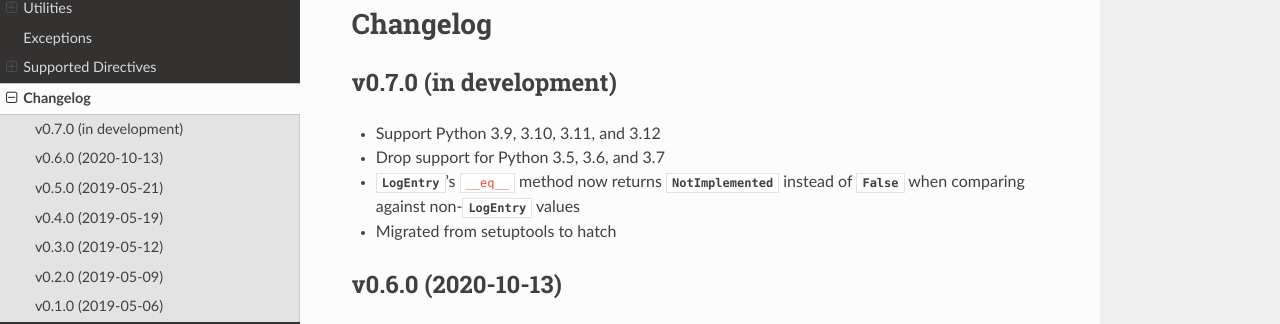
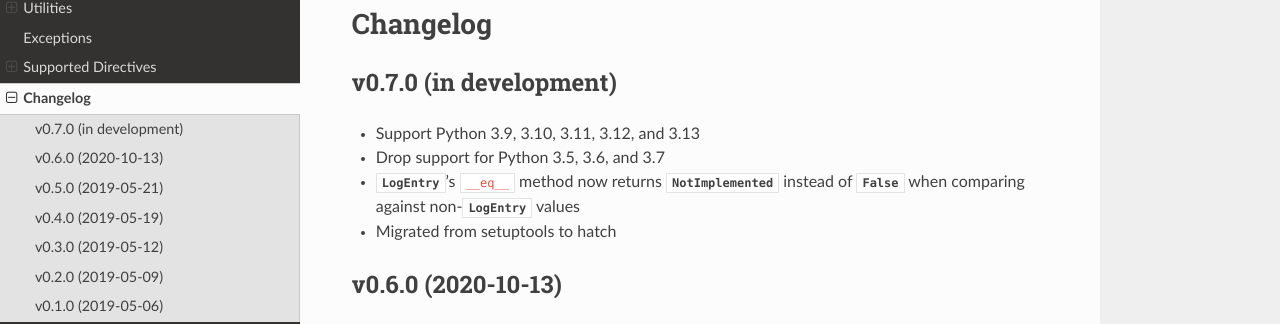
Before and after one commit to jwodder/apachelogs, a Sphinx documentation site: the page built from docs/changelog.rst, in a window 1280 px wide and 900 px high. Shown: the part 141-465 px from the top of the window. Built offline with Sphinx 7.4.7 and the Read the Docs theme 3.1.0, drawn with Linux system fonts in a browser that asks for light colours.

Commit message:
Add support for Python 3.13

```diff
--- a/docs/changelog.rst
+++ b/docs/changelog.rst
@@ -5,7 +5,7 @@
 
 v0.7.0 (in development)
 -----------------------
-- Support Python 3.9, 3.10, 3.11, and 3.12
+- Support Python 3.9, 3.10, 3.11, 3.12, and 3.13
 - Drop support for Python 3.5, 3.6, and 3.7
 - `LogEntry`'s ``__eq__`` method now returns `NotImplemented` instead of
   `False` when comparing against non-`LogEntry` values
--- a/pyproject.toml
+++ b/pyproject.toml
@@ -29,6 +29,7 @@
     "Programming Language :: Python :: 3.10",
     "Programming Language :: Python :: 3.11",
     "Programming Language :: Python :: 3.12",
+    "Programming Language :: Python :: 3.13",
     "Programming Language :: Python :: Implementation :: CPython",
     "Programming Language :: Python :: Implementation :: PyPy",
     "License :: OSI Approved :: MIT License",
```
Also changed, not shown: CHANGELOG.md (+1 -1 lines), 2 other files.
